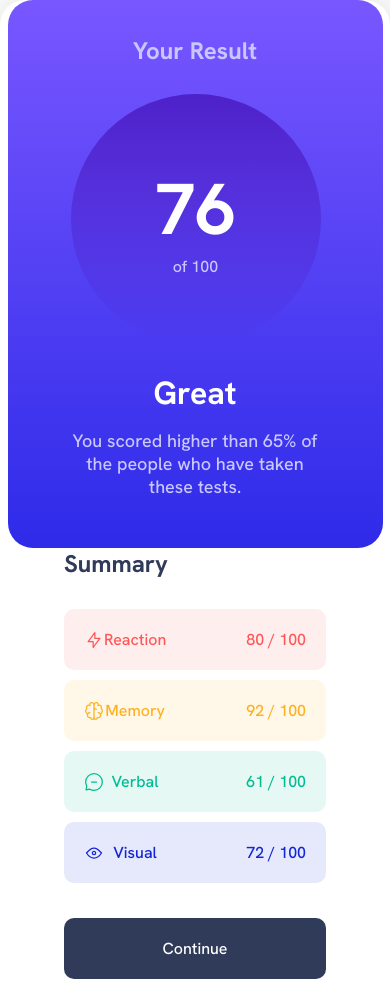
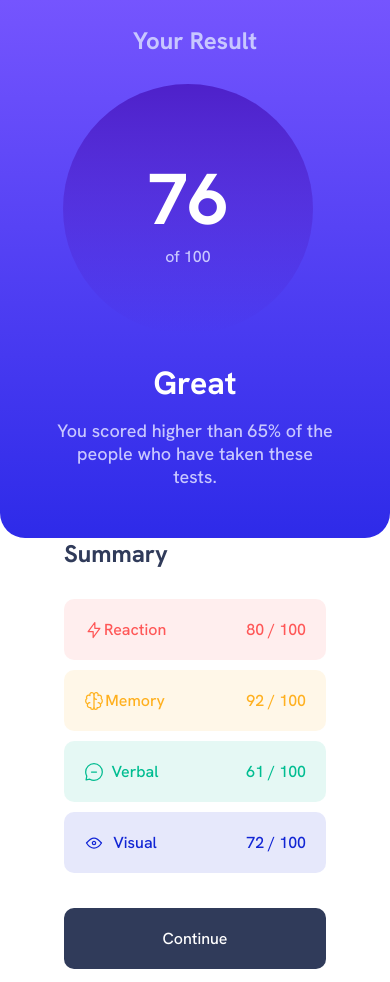
Before and after one commit to BehzodSaliyev/results-summary-component-main, a plain HTML site: page index.html in a window 390 px wide. Shown: the top 982 px of the page. Drawn offline with Linux system fonts and the light colour scheme.

Commit message:
Left-side position added

```diff
--- a/assets/css/style.css
+++ b/assets/css/style.css
@@ -32,7 +32,6 @@ p {
 
 section {
     height: 100vh;
-    background-color: var(--white);
     display: flex;
     justify-content: center;
     align-items: center;
@@ -165,8 +164,14 @@ section {
     section {
         display: block;
         width: 100%;
+        position: relative;
+        top: -25px;
     }
     .blanket__wrapper {
         flex-direction: column;
     }
+    .blanket__left-side {
+        max-width: 100%;
+        padding-top: 50px;
+    }
 }
```
